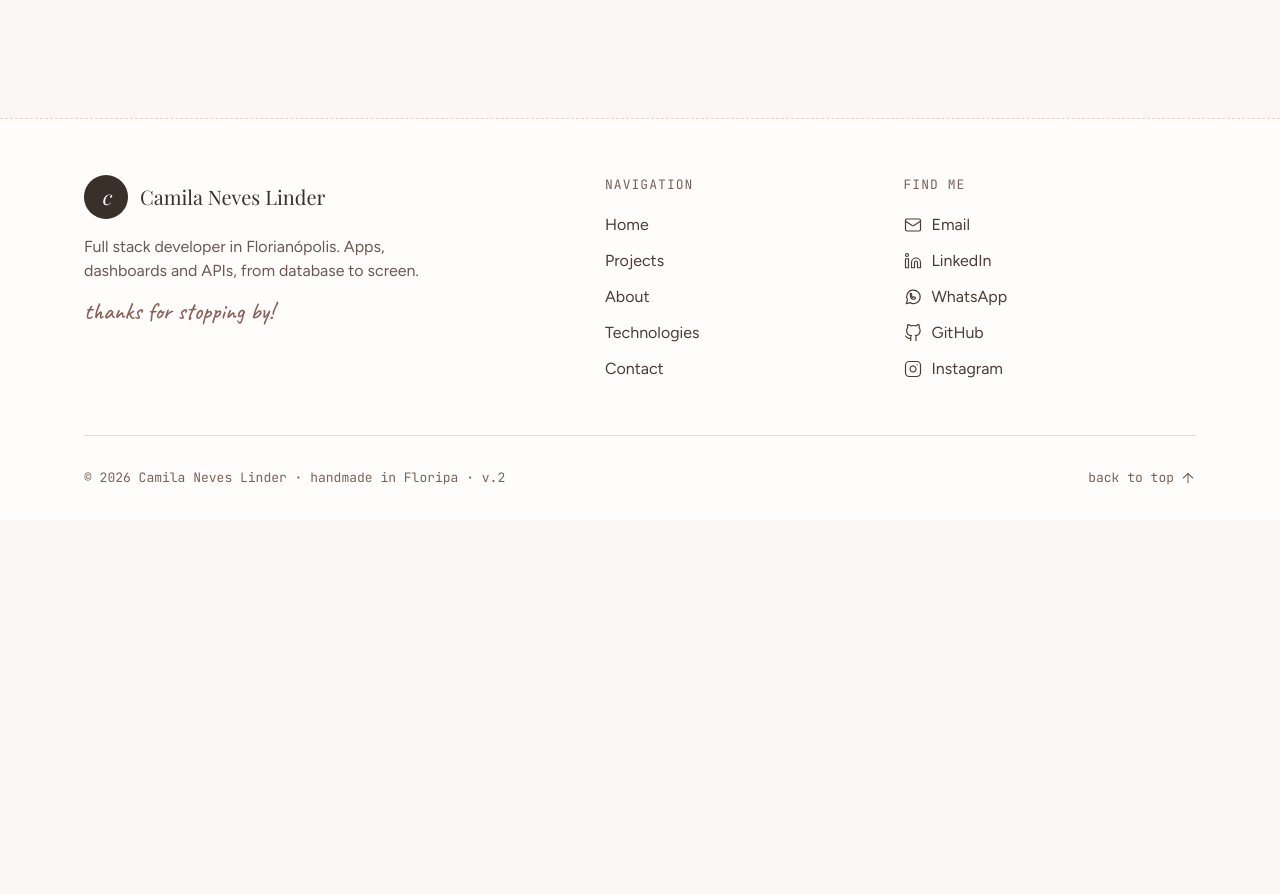
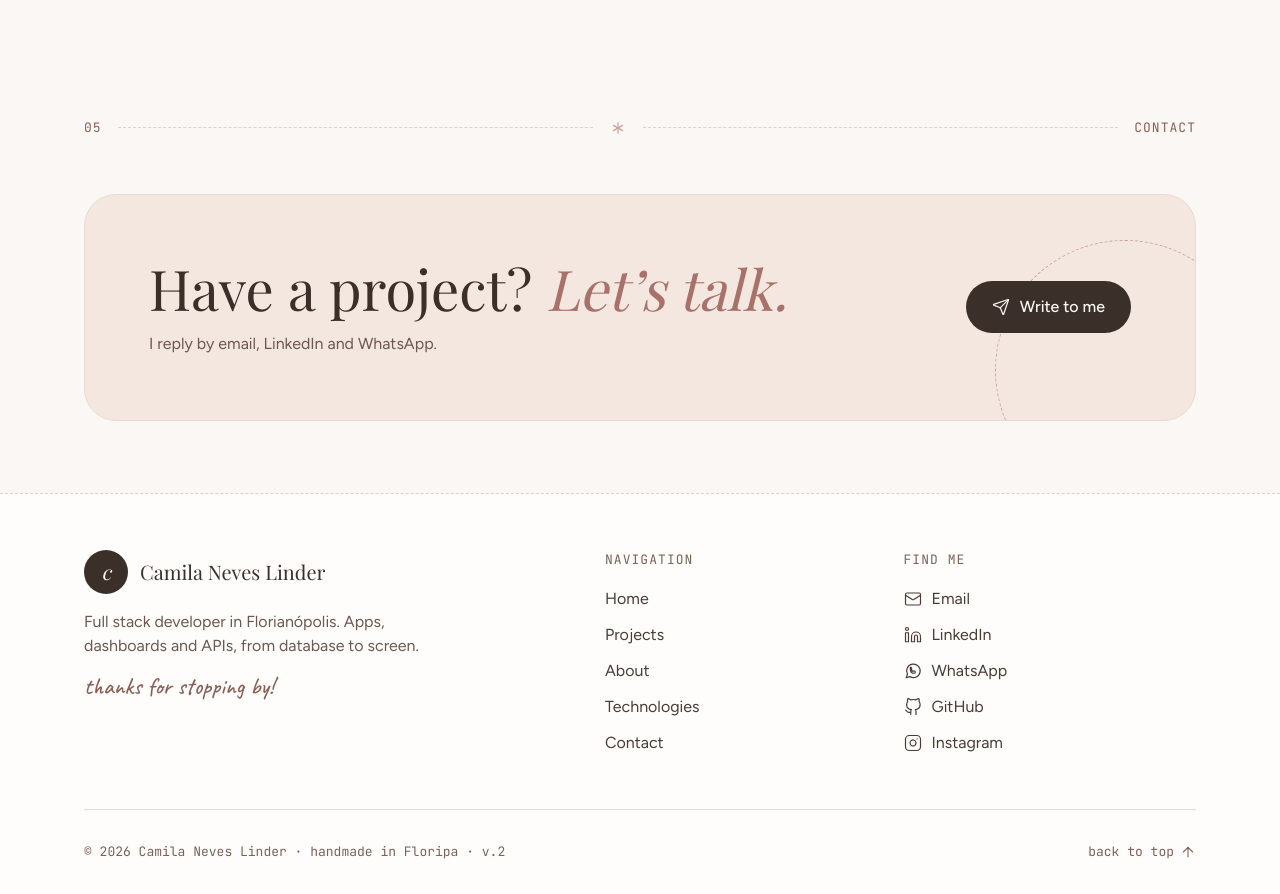
Before and after one commit to CamilaNevesLinder/CamilaNevesLinder, a Next.js app: page /en in a window 1280 px wide. Shown: the part 3358-4252 px from the top of the page. Before the commit the page ends 3878 px from the top, so only its background shows below. Built offline with nearby package versions, Linux system fonts and the light colour scheme; no server answers.

Commit message:
feat(home): add contact call to action band

```diff
--- /dev/null
+++ b/src/components/organisms/contact-cta.tsx
@@ -0,0 +1,34 @@
+'use client';
+
+import { Send } from 'lucide-react';
+import { useTranslations } from 'next-intl';
+import { SectionHeading } from '@/components/atoms/section-heading';
+import { Link } from '@/lib/navigation';
+
+export function ContactCta() {
+  const t = useTranslations('home.contactCta');
+
+  return (
+    <section className="mx-auto max-w-[1160px] px-4 pb-[72px] sm:px-6">
+      <div className="border-line bg-band relative flex flex-wrap items-center justify-between gap-8 overflow-hidden rounded-[32px] border p-[clamp(36px,5vw,64px)]">
+        <span
+          aria-hidden="true"
+          className="border-dusty absolute -bottom-20 -right-[60px] size-[260px] rounded-full border-[1.5px] border-dashed"
+        />
+        <div className="relative flex-[1_1_360px] [&_h2]:text-[clamp(34px,4.4vw,56px)] [&_h2]:leading-[1.05]">
+          <SectionHeading>
+            {t.rich('heading', { em: (chunks) => <em>{chunks}</em> })}
+          </SectionHeading>
+          <p className="text-mocha mt-3.5">{t('description')}</p>
+        </div>
+        <Link
+          href="/contact"
+          className="bg-espresso text-cream relative inline-flex min-h-[52px] items-center gap-2.5 rounded-full px-[26px] font-medium"
+        >
+          <Send size={18} strokeWidth={1.6} aria-hidden="true" />
+          {t('button')}
+        </Link>
+      </div>
+    </section>
+  );
+}
--- a/src/components/pages/home-page.tsx
+++ b/src/components/pages/home-page.tsx
@@ -3,6 +3,7 @@
 import { useTranslations } from 'next-intl';
 import { SectionDivider } from '@/components/molecules/section-divider';
 import { AiProcess } from '@/components/organisms/ai-process';
+import { ContactCta } from '@/components/organisms/contact-cta';
 import { Experience } from '@/components/organisms/experience';
 import { Hero } from '@/components/organisms/hero';
 import { Projects } from '@/components/organisms/projects';
@@ -22,6 +23,8 @@ export function HomePage() {
       <AiProcess />
       <SectionDivider number="04" label={t('experience')} />
       <Experience />
+      <SectionDivider number="05" label={t('contact')} />
+      <ContactCta />
     </>
   );
 }
```
Also changed, not shown: 2 other files (tests, documents, lock files or other folders).
